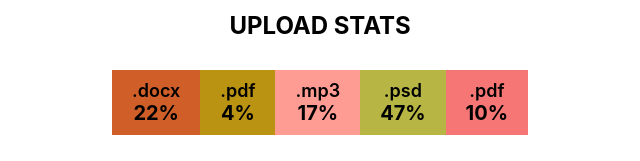
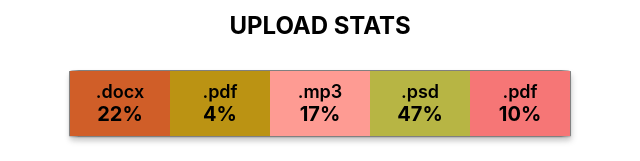
Before and after one commit to GannaKov/goit-react-hw-01-components, a React (Create React App) app: page / in a window 1280 px wide. Shown: the part 639-800 px from the top of the page, without its empty margins (320-960 px from the left). Built offline with nearby package versions, Linux system fonts and the light colour scheme.

Commit message:
statistic

```diff
--- a/src/components/StatisticsList/StatisticList.module.css
+++ b/src/components/StatisticsList/StatisticList.module.css
@@ -4,7 +4,11 @@
   margin: 0 auto;
   justify-content: center;
 
-  width: 300px;
+  width: 500px;
+  border: 1px solid gray;
+  border-radius: 2%;
+  box-shadow: 0px 1px 1px rgba(0, 0, 0, 0.12), 0px 4px 4px rgba(0, 0, 0, 0.06),
+    1px 4px 6px rgba(0, 0, 0, 0.16);
 }
 .item {
   padding: 20px;
```
